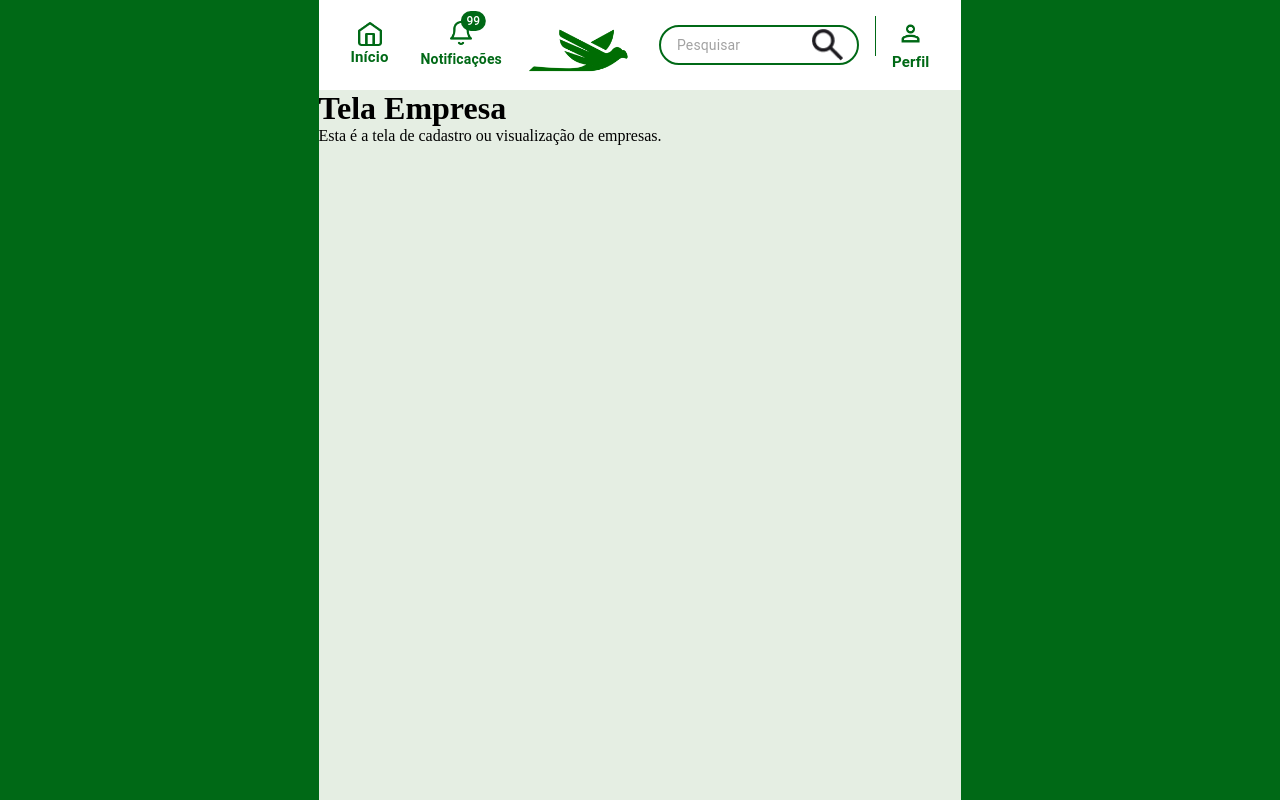
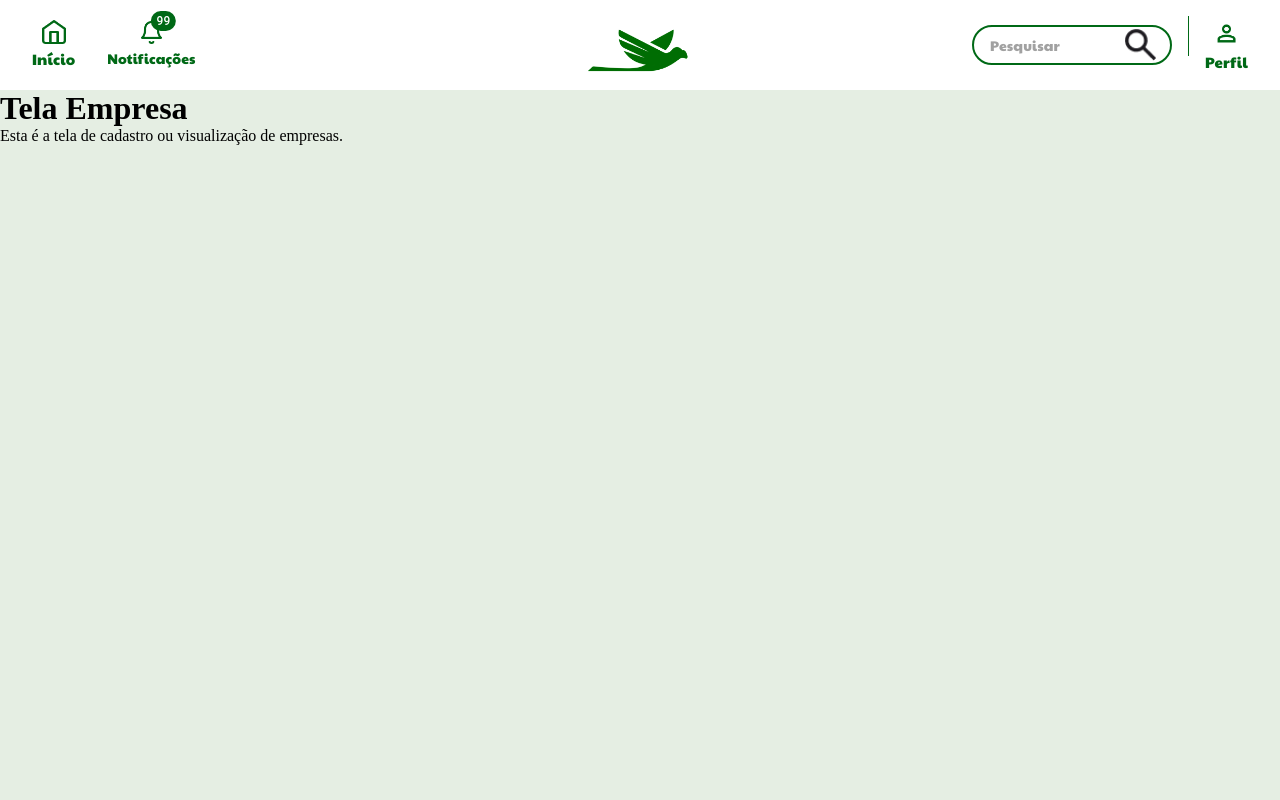
Before and after one commit to Karpos-SPTech/CUFA-SYSTEM, a React (Vite) app: page /telaEmpresa in a window 1280 px wide. Built offline with nearby package versions, Linux system fonts and the light colour scheme.

Commit message:
Ajustando a tela e detalhes do header

```diff
--- a/index.css
+++ b/index.css
@@ -1,18 +1,29 @@
-/* Remove margens e garante que o body ocupe toda a tela */
+@import url('https://fonts.googleapis.com/css2?family=Paytone+One&display=swap');
+
+/* Reset global */
+* {
+  margin: 0;
+  padding: 0;
+  box-sizing: border-box;
+}
+
+/* Configurações globais */
 html, body {
   margin: 0;
   padding: 0;
   height: 100%;
   width: 100%;
-    overflow: hidden; /* Remove barras de rolagem */
+  -webkit-font-smoothing: antialiased;
+  -moz-osx-font-smoothing: grayscale;
+  overflow: hidden;
 }
 
-/* Garante que o #root ocupe toda a tela */
+/* Configuração do root */
 #root {
   display: flex;
   justify-content: center;
   align-items: center;
   height: 100%;
   width: 100%;
-    background-color: #006916; /* Cor de fundo global */
+  background-color: #006916;
 }
--- a/src/TelaEmpresa.jsx
+++ b/src/TelaEmpresa.jsx
@@ -1,13 +1,12 @@
-import React from 'react';
 import Header from './components/Header';
 import { Box } from '@mui/material';
+import '../src/telaEmpresa.css';
 
 const TelaEmpresa = () => {
   return (
-    <Box sx={{ backgroundColor: '#E5EEE3', minHeight: '100vh',
-    }}>
+    <Box className="tela-empresa-container">
       <Header />
-      <div>
+      <div className="tela-empresa-content">
         <h1>Tela Empresa</h1>
         <p>Esta é a tela de cadastro ou visualização de empresas.</p>
       </div>
--- a/src/components/Header.jsx
+++ b/src/components/Header.jsx
@@ -66,6 +66,7 @@ const Header = () => {
               cursor: "pointer",
               height: "100%",
               justifyContent: "center",
+              gap: 0.5
             }}
             onClick={() => navigate("/cufaSistema")}
           >
@@ -78,7 +79,7 @@ const Header = () => {
             <Typography
               sx={{
                 fontSize: { xs: 10, sm: 12, md: 15 },
-                fontWeight: "bold",
+                fontFamily: "'Paytone One', sans-serif",
                 color: "#006916",
                 textDecoration: "none",
                 transition: "text-decoration 0.2s",
@@ -144,6 +145,7 @@ const Header = () => {
                 flex: 1,
                 fontSize: { xs: 12, sm: 14 },
                 ml: 1,
+                fontFamily: "'Paytone One', sans-serif",
               }}
             />
             <IconButton size="small">
@@ -177,7 +179,7 @@ const Header = () => {
               onClick={toggleProfileMenu}
               sx={{
                 fontSize: { xs: 10, sm: 12, md: 15 },
-                fontWeight: "bold",
+                fontFamily: "'Paytone One', sans-serif",
                 color: "#006916",
                 textDecoration: "none",
                 transition: "text-decoration 0.2s",
@@ -302,13 +304,13 @@ const Header = () => {
           >
             &times;
           </Button>
-          <Typography
-            sx={{
+          <Typography            sx={{
               fontSize: { xs: 18, sm: 22, md: 24 },
               color: "#006916",
               marginBottom: "10px",
               fontWeight: "bold",
               textAlign: "center",
+              fontFamily: "'Paytone One', sans-serif",
             }}
           >
             Atualize seu Perfil
@@ -322,13 +324,14 @@ const Header = () => {
             }}
           >
             <Box sx={{ display: "flex", gap: "20px" }}>
-              <InputBase placeholder="Nome" sx={{
+              <InputBase              placeholder="Nome" sx={{
                 width: "100%",
                 padding: "10px",
                 border: "1px solid #ccc",
                 borderRadius: "5px",
                 backgroundColor: "#f1f8f4",
                 color: "#555",
+                fontFamily: "'Paytone One', sans-serif",
               }} />
               <InputBase placeholder="Sobrenome" sx={{
                 width: "100%",
@@ -337,6 +340,7 @@ const Header = () => {
                 borderRadius: "5px",
                 backgroundColor: "#f1f8f4",
                 color: "#555",
+                fontFamily: "'Paytone One', sans-serif",
               }} />
             </Box>
             <Box sx={{ display: "flex", gap: "20px" }}>
@@ -347,6 +351,7 @@ const Header = () => {
                 borderRadius: "5px",
                 backgroundColor: "#f1f8f4",
                 color: "#555",
+                fontFamily: "'Paytone One', sans-serif",
               }} />
               <InputBase placeholder="Telefone" sx={{
                 width: "100%",
@@ -355,6 +360,7 @@ const Header = () => {
                 borderRadius: "5px",
                 backgroundColor: "#f1f8f4",
                 color: "#555",
+                fontFamily: "'Paytone One', sans-serif",
               }} />
             </Box>
             <Box sx={{ display: "flex", gap: "20px" }}>
@@ -365,6 +371,7 @@ const Header = () => {
                 borderRadius: "5px",
                 backgroundColor: "#f1f8f4",
                 color: "#555",
+                fontFamily: "'Paytone One', sans-serif",
               }} />
               <InputBase placeholder="CEP" sx={{
                 width: "100%",
@@ -373,6 +380,7 @@ const Header = () => {
                 borderRadius: "5px",
                 backgroundColor: "#f1f8f4",
                 color: "#555",
+                fontFamily: "'Paytone One', sans-serif",
               }} />
             </Box>
             <Box sx={{ display: "flex", gap: "20px" }}>
@@ -383,6 +391,7 @@ const Header = () => {
                 borderRadius: "5px",
                 backgroundColor: "#f1f8f4",
                 color: "#555",
+                fontFamily: "'Paytone One', sans-serif",
               }} />
               <InputBase placeholder="Número" sx={{
                 width: "100%",
@@ -391,6 +400,7 @@ const Header = () => {
                 borderRadius: "5px",
                 backgroundColor: "#f1f8f4",
                 color: "#555",
+                fontFamily: "'Paytone One', sans-serif",
               }} />
             </Box>
             <InputBase
@@ -402,10 +412,10 @@ const Header = () => {
                 borderRadius: "5px",
                 backgroundColor: "#f1f8f4",
                 color: "#555",
+                fontFamily: "'Paytone One', sans-serif",
               }}
             />
-            <Button
-              type="submit"
+            <Button              type="submit"
               sx={{
                 backgroundColor: "#006916",
                 color: "white",
@@ -414,6 +424,7 @@ const Header = () => {
                 fontSize: "18px",
                 fontWeight: "bold",
                 marginTop: "20px",
+                fontFamily: "'Paytone One', sans-serif",
                 '&:hover': {
                   backgroundColor: "#004d12",
                 },
--- a/src/components/Notifications.jsx
+++ b/src/components/Notifications.jsx
@@ -75,17 +75,16 @@ const Notifications = () => {
             alt="Notificações"
             sx={{
               width: 24,
-              height: 24,
+              height: 23,
               objectFit: "contain"
             }}
           />
-        </Badge>
-        <Typography
+        </Badge>        <Typography
           sx={{
             fontSize: { xs: 12, sm: 13, md: 14 },
-            fontWeight: "bold",
             color: "#006916",
             mt: 0.5,
+            fontFamily: "'Paytone One', sans-serif",
             "&:hover": {
               textDecoration: "underline",
             },
@@ -122,15 +121,14 @@ const Notifications = () => {
           }}
         >
           <Box sx={{ p: 1.5, borderBottom: "2px solid #006916" }}>
-            <Typography
-              variant="h6"
+            <Typography              variant="h6"
               sx={{
                 fontSize: { xs: 16, sm: 18 },
                 color: "#006916",
-                fontWeight: "bold",
                 display: "flex",
                 justifyContent: "space-between",
                 alignItems: "center",
+                fontFamily: "'Paytone One', sans-serif",
               }}
             >
               Notificações
--- a/src/index.css
+++ b/src/index.css
@@ -1,3 +1,5 @@
+@import url('https://fonts.googleapis.com/css2?family=Paytone+One&display=swap');
+
 * {
   margin: 0;
   padding: 0;
--- a/src/index.jsx
+++ b/src/index.jsx
@@ -1,8 +1,7 @@
 import React from 'react';
 import ReactDOM from 'react-dom/client';
+import CadastroLogin from './CadastroLogin';
 import './index.css';
-import CadastroLogin from './CadastroLogin';
-import '../index.css';
 
 const root = ReactDOM.createRoot(document.getElementById('root'));
 root.render(
--- /dev/null
+++ b/src/telaEmpresa.css
@@ -0,0 +1,13 @@
+* {
+  margin: 0;
+  padding: 0;
+  box-sizing: border-box;
+}
+
+.tela-empresa-container {
+  margin: 0;
+  padding: 0;
+  min-height: 100vh;
+  width: 100%;
+  background-color: #E5EEE3;
+}
```
Lines whose indentation alone changed are shown as unchanged.
